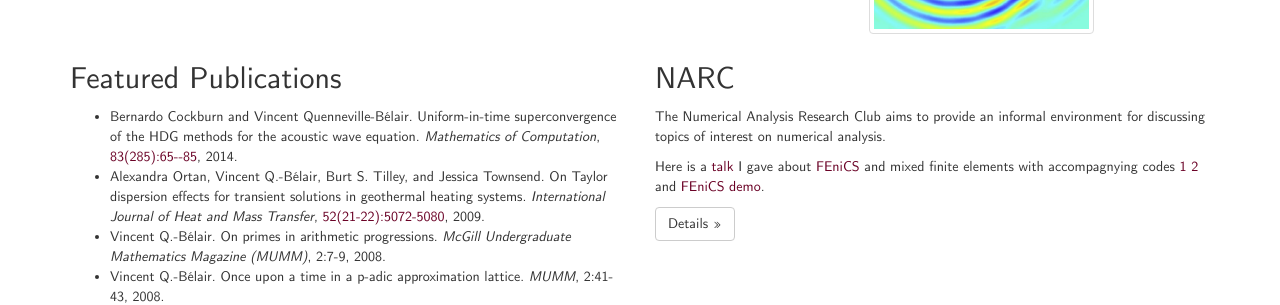
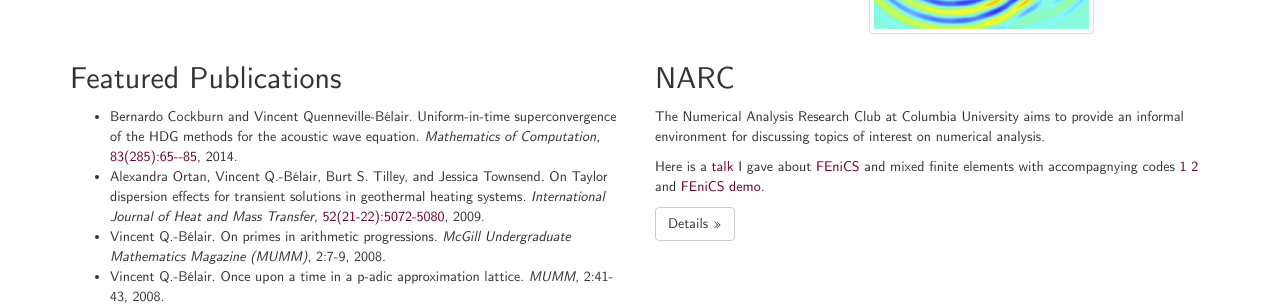
Before and after one commit to vincentqb/vincentqb.github.io.archive, a Jekyll site: the page built from research.html, in a window 1280 px wide and 1357 px high. Shown: the part 825-1130 px from the top of the window. Built offline with Jekyll 4.4.1, drawn with Linux system fonts in a browser that asks for light colours; nearby versions of some CDN libraries.

Commit message:
add location.

```diff
--- a/research.html
+++ b/research.html
@@ -153,7 +153,7 @@ Alexandra Ortan, Erin Prosk, and Vincent Q.-B&eacute;lair.
 
 <div class="col-xs-12 col-md-6">
 <h2>NARC</h2>
-<p>The Numerical Analysis Research Club aims to provide an informal environment for discussing topics of interest on numerical analysis.</p>
+<p>The Numerical Analysis Research Club at Columbia University aims to provide an informal environment for discussing topics of interest on numerical analysis.</p>
 <p>
 Here is a
 <a href="docs/poisson-talk.pdf">talk</a>
```
